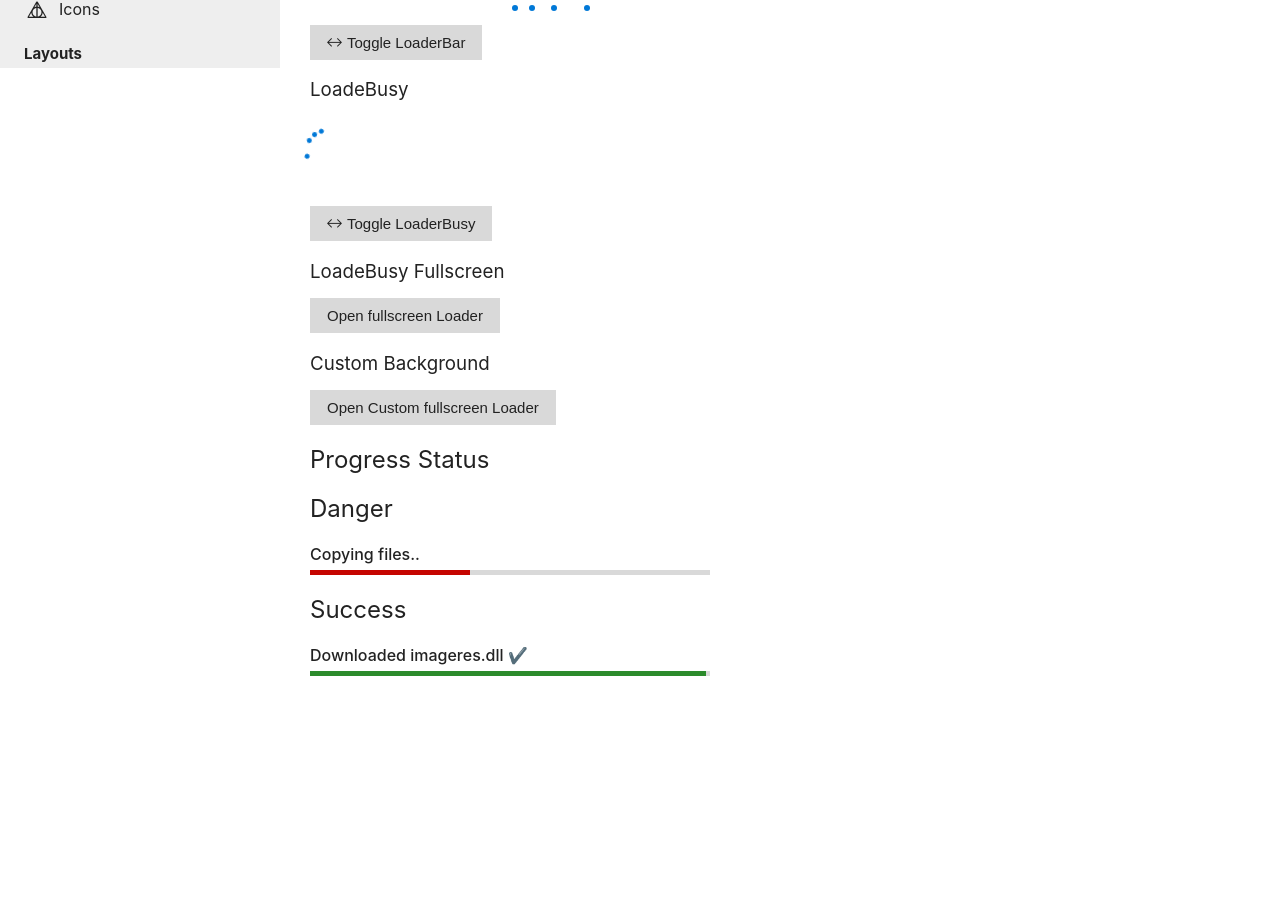
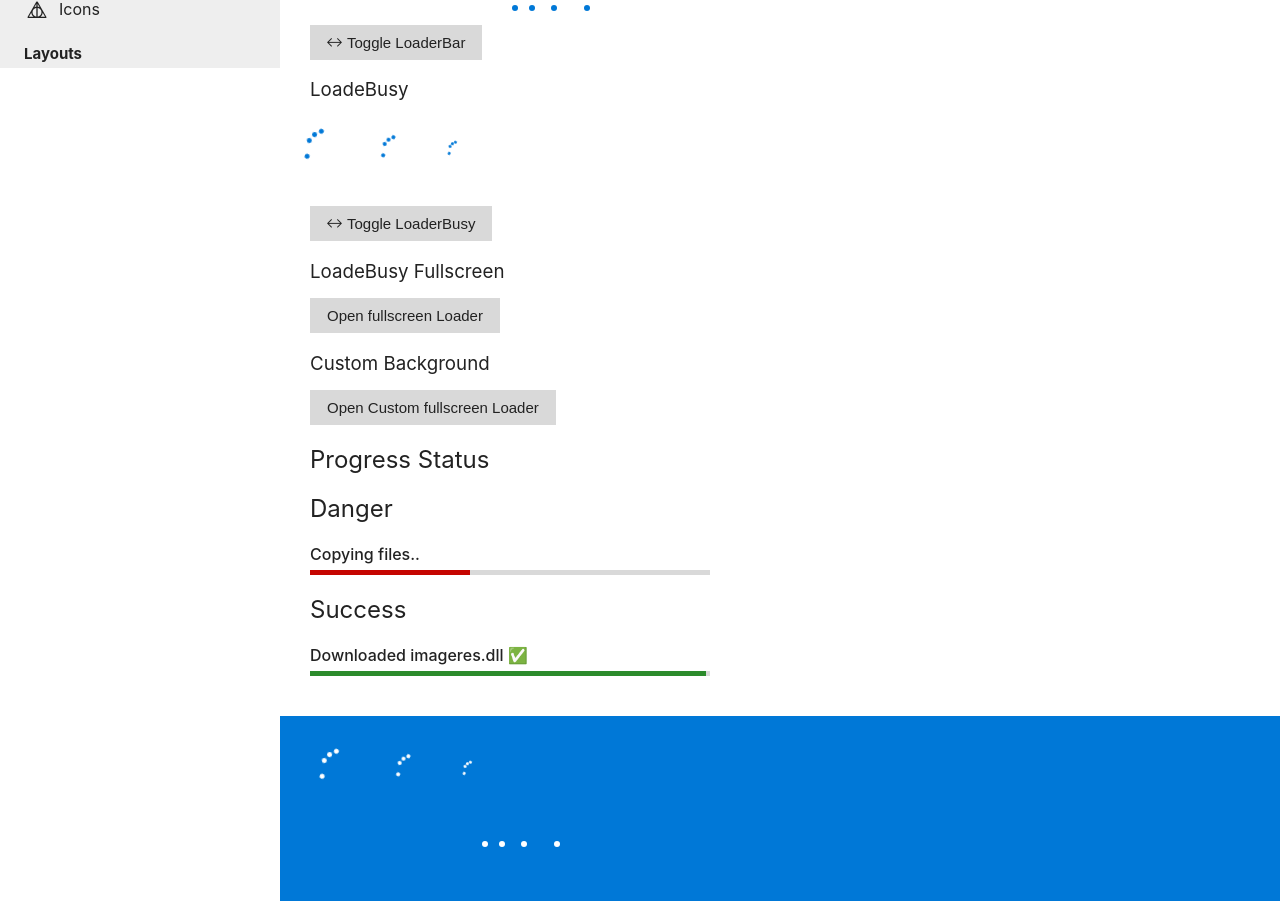
Before and after one commit to virtualvivek/react-windows-ui, a React (Create React App) app: page /react-windows-ui/progress in a window 1280 px wide. Shown: the part 732-1633 px from the top of the page. Before the commit the page ends 1528 px from the top, so only its background shows below. Built offline with nearby package versions, Linux system fonts and the light colour scheme.

Commit message:
updated ui
changelog
 - fixed scrollbar overlay over app
 - added setTheme for LoaderBusy
 - added setTheme for LoaderBar
 - added marginTop for centering scrollBar for app-nav-bar

```diff
--- a/src/demo/framework/pages/Icons.js
+++ b/src/demo/framework/pages/Icons.js
@@ -16,6 +16,7 @@ const Icons = () => {
       <i className="icons10-home" style={{fontSize:24}}></i>
       <div className="app-hr"></div>
 
+      <br/>
       <div className="glyph">
 
 
--- a/src/demo/framework/pages/ProgressControls.js
+++ b/src/demo/framework/pages/ProgressControls.js
@@ -1,6 +1,6 @@
 import React from 'react'
 import { ProgressBarIndeterminate, ProgressBar,
-         LoaderBar, LoaderBusy, NavPageContainer, Button } from '../../../lib'
+         LoaderBar, LoaderBusy, NavPageContainer,NavPageContainerInner, Button } from '../../../lib'
 
   class ProgressControls extends React.Component {
 
@@ -52,7 +52,9 @@ import { ProgressBarIndeterminate, ProgressBar,
 
   render() {
     return (
-    <NavPageContainer hasPadding>
+    <NavPageContainer>
+
+    <NavPageContainerInner>
 
       <h1>ProgressControls</h1>
 
@@ -128,8 +130,24 @@ import { ProgressBarIndeterminate, ProgressBar,
 
           <br/>
 
-          <LoaderBusy
-            isLoading={this.state.showLoaderBusy}/>
+          <div className="app-flex">
+
+            <LoaderBusy
+              isLoading={this.state.showLoaderBusy}/>
+
+            <div className="app-space-45"></div>
+
+            <LoaderBusy
+              isLoading={this.state.showLoaderBusy}
+              size="medium"/>
+
+            <div className="app-space-35"></div>
+
+            <LoaderBusy
+              isLoading={this.state.showLoaderBusy}
+              size="small"/>
+          </div>
+
 
           <br/><br/>
           <Button
@@ -180,14 +198,49 @@ import { ProgressBarIndeterminate, ProgressBar,
           <h2 className="m-b-15">Success</h2>
 
             <ProgressBar
-              title="Downloaded imageres.dll ✔️"
+              title="Downloaded imageres.dll ✅"
               setProgress={99}
               setStatus="success"
             />
 
+          <br/><br/>
 
+    </NavPageContainerInner>
 
-            <br/><br/><br/><br/><br/><br/>
+      <div className="app-align-center background-color-primary">
+
+        <br/><br/>
+
+        <div className="app-flex">
+        <div className="app-space-45"></div>
+
+          <LoaderBusy
+            setTheme="light"
+            isLoading={true}/>
+
+          <div className="app-space-45"></div>
+
+          <LoaderBusy
+            setTheme="light"
+            isLoading={true}
+            size="medium"/>
+
+          <div className="app-space-35"></div>
+
+          <LoaderBusy
+            setTheme="light"
+            isLoading={true}
+            size="small"/>
+        </div>
+        <br/><br/>
+
+        <LoaderBar
+        setTheme="light"
+          isLoading={true}
+        />
+
+        <br/><br/>
+      </div>
 
     </NavPageContainer>
   );
--- a/src/lib/package.json
+++ b/src/lib/package.json
@@ -1,6 +1,6 @@
 {
   "name": "react-windows-ui",
-  "version": "1.1.1",
+  "version": "2.0.0",
   "description": "Build full featured Windows fluent UI apps using reactjs.",
   "main": "index.js",
   "scripts": {
--- a/src/lib/src/components/LoaderBar.js
+++ b/src/lib/src/components/LoaderBar.js
@@ -1,9 +1,16 @@
 import React from 'react'
 
 const LoaderBar = (props) => {
+
+  const setTheme = () => {
+    if(props.setTheme === 'light') return ' light'
+    else return ''
+  }
   return (
     <div className={props.isLoading ?
-      "app-loader-bar animate" : "app-loader-bar"}>
+        "app-loader-bar animate" + setTheme()
+      : "app-loader-bar" + setTheme()
+      }>
       <div className="app-loaderBar" id="first"></div>
       <div className="app-loaderBar" id="second"></div>
       <div className="app-loaderBar" id="third"></div>
--- a/src/lib/src/components/LoaderBusy.js
+++ b/src/lib/src/components/LoaderBusy.js
@@ -7,12 +7,18 @@ const LoaderBusy = (props) => {
     if(props.isLoading) return ' animate'
     else return ''
   }
+  const setSize = () => {
+    if(props.size === 'medium') return ' medium'
+    else if (props.size === 'small') return ' small'
+    else return ''
+  }
+
   const renderLoader = () => {
     return  <div
               className={
                 props.setTheme === "light" ?
-                "app-loader-busy light" + toggleLoading() :
-                "app-loader-busy" + toggleLoading()}>
+                "app-loader-busy light" + setSize() + toggleLoading() :
+                "app-loader-busy" + setSize() + toggleLoading()}>
               <LoaderBusyWrapper/>
             </div>
   }
@@ -24,7 +30,8 @@ const LoaderBusy = (props) => {
       className={
       props.isVisible ?
         "app-dim-overlay show"
-      : "app-dim-overlay"}
+      : "app-dim-overlay"
+      }
       style={{
         backgroundColor: props.backgroundColor
       }}>
@@ -37,7 +44,8 @@ const LoaderBusy = (props) => {
       {renderLoader()}
       <span className={
         props.setTheme === "light" ?
-        "title text-light" : "title"}>
+        "title text-light" : "title"
+        }>
         {props.title}
       </span>
     </div>
@@ -48,7 +56,7 @@ const LoaderBusy = (props) => {
   return (
     <>
     { props.display === "fullscreen" ?
-      renderLoaderFullScreen()
+        renderLoaderFullScreen()
       : renderLoader()
     }
     </>
--- a/src/lib/src/components/NavBar/NavPageContainerInner.js
+++ b/src/lib/src/components/NavBar/NavPageContainerInner.js
@@ -3,7 +3,7 @@ import React from 'react'
 const NavPageContainerInner = (props) => {
 
   return (
-    <div style={{marginLeft: "30px"}}>
+    <div className="app-section-container-inner">
       {props.children}
     </div>
   )
--- a/src/source/stylesheet/components/AppContentWrap.scss
+++ b/src/source/stylesheet/components/AppContentWrap.scss
@@ -4,6 +4,10 @@
     &.has-padding {
         padding-left: 310px;
     }
+}
+
+.app-section-container-inner {
+    margin-left: 30px;
 }
 
 .app-nav-wrap.toggled + .app-section-container {
@@ -40,4 +44,7 @@
             margin: 0 15px !important;
         }
     }
+    .app-section-container-inner {
+        margin: 15px;
+    }
 }
--- a/src/source/stylesheet/components/Body.scss
+++ b/src/source/stylesheet/components/Body.scss
@@ -1,3 +1,6 @@
+html {
+    overflow-y: overlay;
+}
 body {
     @extend .background-color-light-bg;
     @extend .color-dark-text;
--- a/src/source/stylesheet/components/_browsers/webkit.scss
+++ b/src/source/stylesheet/components/_browsers/webkit.scss
@@ -21,6 +21,10 @@
     &::-webkit-scrollbar-thumb:active {
         background-color: #999999;
     }
+    //Setting margin-top for laying scrollbar between navigation li items.
+    &::-webkit-scrollbar-track{
+        margin-top: 102px;
+    }
 }
 .app-nav-wrap.toggled nav {
     &:hover::-webkit-scrollbar {
@@ -30,7 +34,7 @@
 
 @mixin browser-webkit-mobile() {
     ::-webkit-scrollbar {
-        width: 2.4px;
+        width: 10px;
     }
     .app-nav-wrap nav {
         &::-webkit-scrollbar {
```
Also changed, not shown: src/lib/dist/react-windows-ui.min.css, 1 other file (tests, documents, lock files or other folders).
